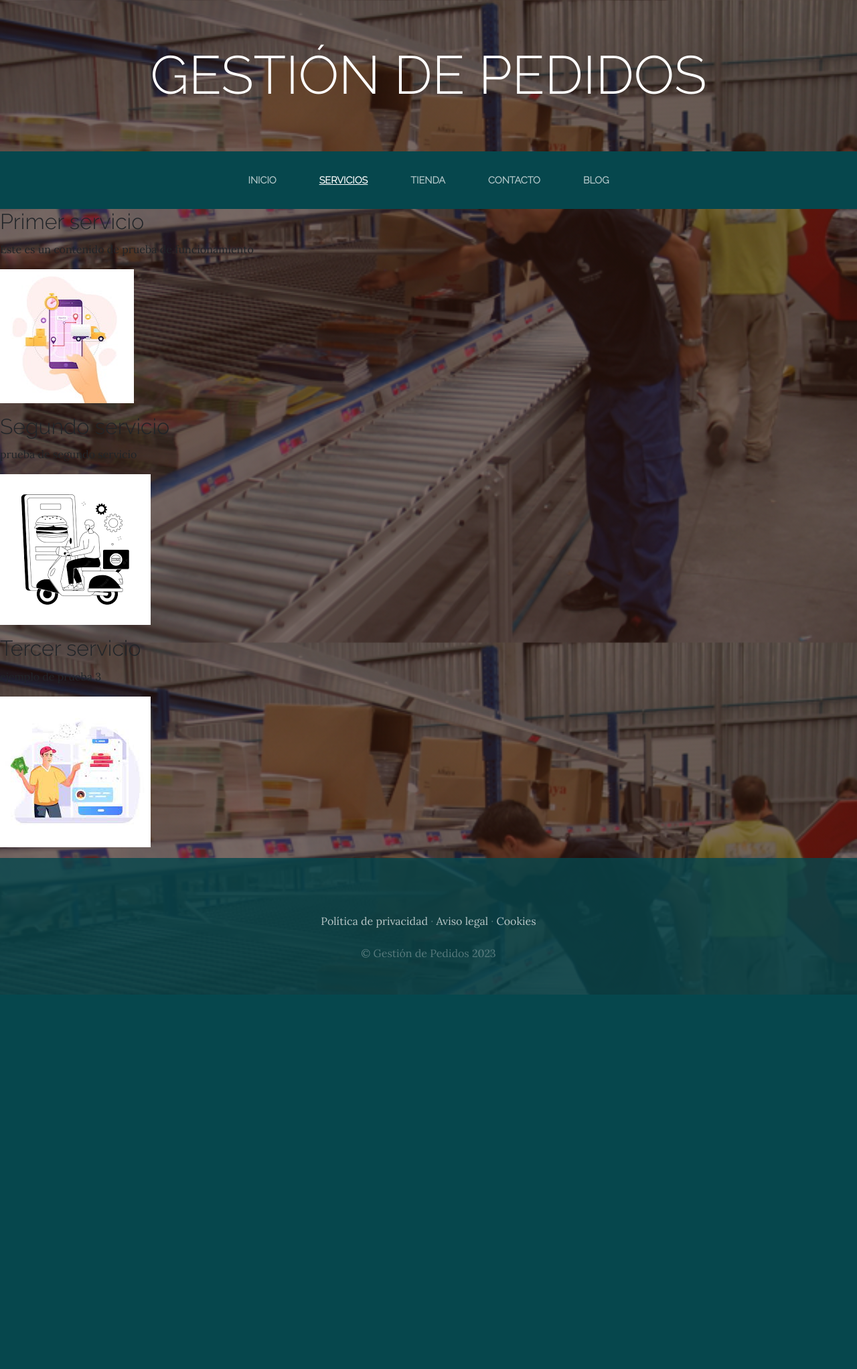
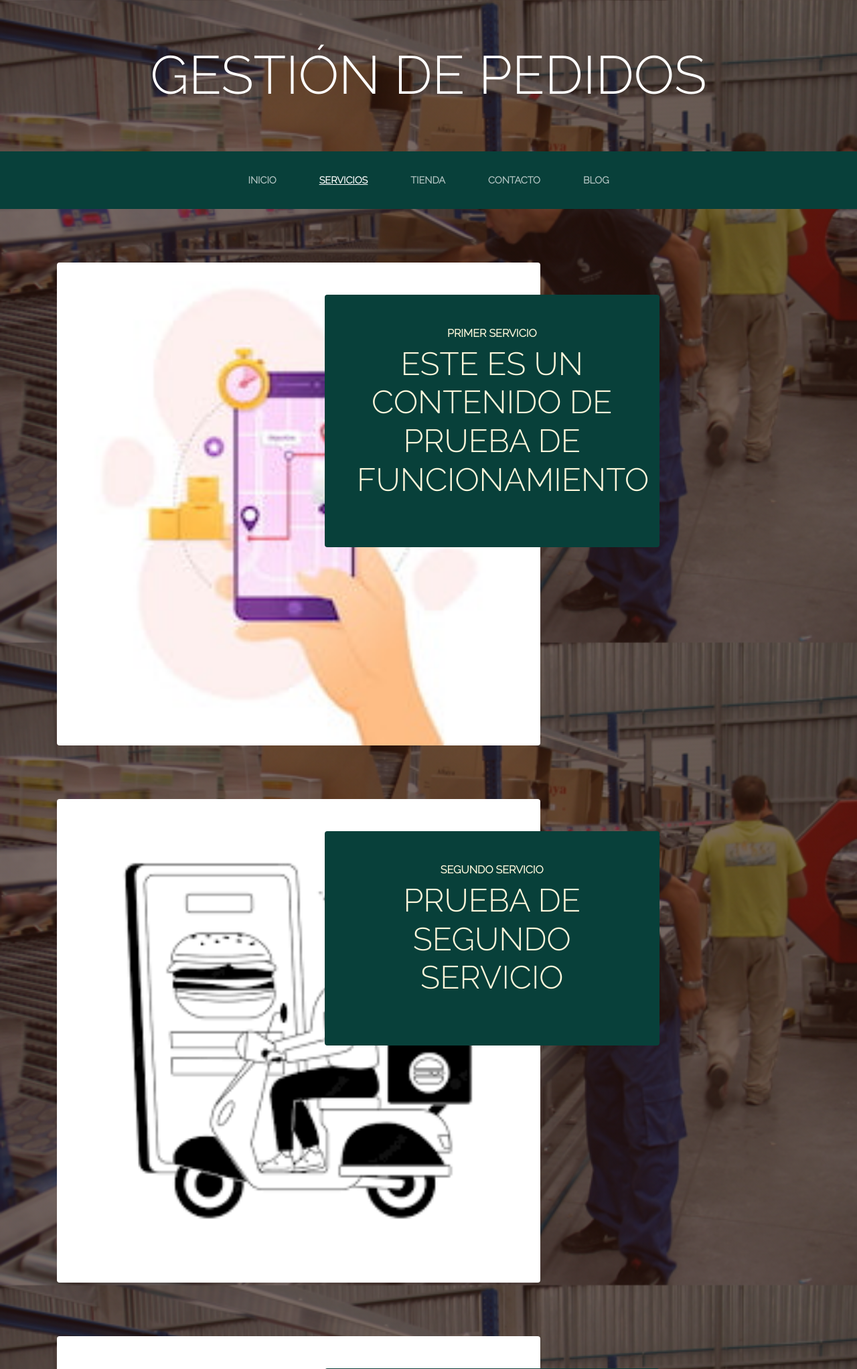
Before and after one commit to JairoDuenas/proyecto_web_django_pildoras_info, a Django app: page /servicios/ in a window 1280 px wide. Shown: the top 2044 px of the page at 67% size. Before the commit the page ends 1485 px from the top, so only its background shows below. Run offline with Django 4.2, Linux system fonts and the light colour scheme; data comes from the database, SQL or seed files in the repository; both versions use the stored data as it was after the commit; some libraries are stand-ins or nearby versions.

Commit message:
Configurando App[Servicios] y modificando css

```diff
--- a/ProyectoWeb/ProyectoWebApp/static/ProyectoWebApp/css/gestion.css
+++ b/ProyectoWeb/ProyectoWebApp/static/ProyectoWebApp/css/gestion.css
@@ -80,7 +80,7 @@ p {
 }
 
 #mainNav {
-  background-color: rgb(6, 71, 77);
+  background-color: rgb(8, 64, 58);
   font-family: 'Raleway';
 }
 
@@ -127,14 +127,14 @@ p {
 
 @media (min-width: 992px) {
   .intro .intro-img {
-    width: 75%;
+    width: 65%;
     float: left;
   }
   .intro .intro-text {
-    left: 600;
+    left: 400px;
     width: 60%;
     margin-top: 3rem;
-    background-color: rgb(6, 71, 77);
+    background-color: rgb(8, 64, 58);
     color: cornsilk;
     position: absolute;
   }
@@ -162,7 +162,7 @@ p {
   position: relative;
   padding: 3rem;
   margin: 0.5rem;
-  background-color: rgb(6, 71, 77);
+  background-color: rgba(8, 64, 58);
   color: cornsilk;
 }
 
@@ -229,7 +229,7 @@ p {
 }
 
 .footer {
-   background-color: rgb(6, 71, 77, 0.8);
+   background-color: rgba(8, 64, 58, 0.8);
 }
 
 
--- a/ProyectoWeb/servicios/templates/servicios/servicios.html
+++ b/ProyectoWeb/servicios/templates/servicios/servicios.html
@@ -2,10 +2,21 @@
 {% load static %}
 {% block content %}
 
-  {% for servicio in servicios %}
-    <h2>{{servicio.titulo}}</h2>
-    <p>{{servicio.contenido}}</p>
-    <p><img src="{{servicio.imagen.url}}" alt="Imagen del servicio"></p>
-  {% endfor %}
+{% for servicio in servicios %}
+<section class="page-section clearfix">
+  <div class="container">
+    <div class="intro">
+      <img class="intro-img img-fluid mb-3 mb-lg-0 rounded" src="{{servicio.imagen.url}}" alt="Imagenes de servicios">
+      <div class="intro-text left-0 text-center bg-faded p-5 rounded">
+        <h2 class="section-heading mb-4">
+          <span class="section-heading-upper">{{servicio.titulo}}</span>
+          <span class="section-heading-lower">{{servicio.contenido}}</span>
+        </h2>
+      </div>
+    </div>
+  </div>
+</section>
+
+{% endfor %}
 
 {% endblock %}
```
Also changed, not shown: ProyectoWeb/db.sqlite3, ProyectoWeb/media/servicios/AtardecerLeticia.jpeg (deleted), ProyectoWeb/media/servicios/img1.jpeg (added), ProyectoWeb/media/servicios/img2.png (added), ProyectoWeb/media/servicios/img3.jpeg (added), ProyectoWeb/media/servicios/segunda-img.jpeg (deleted).
